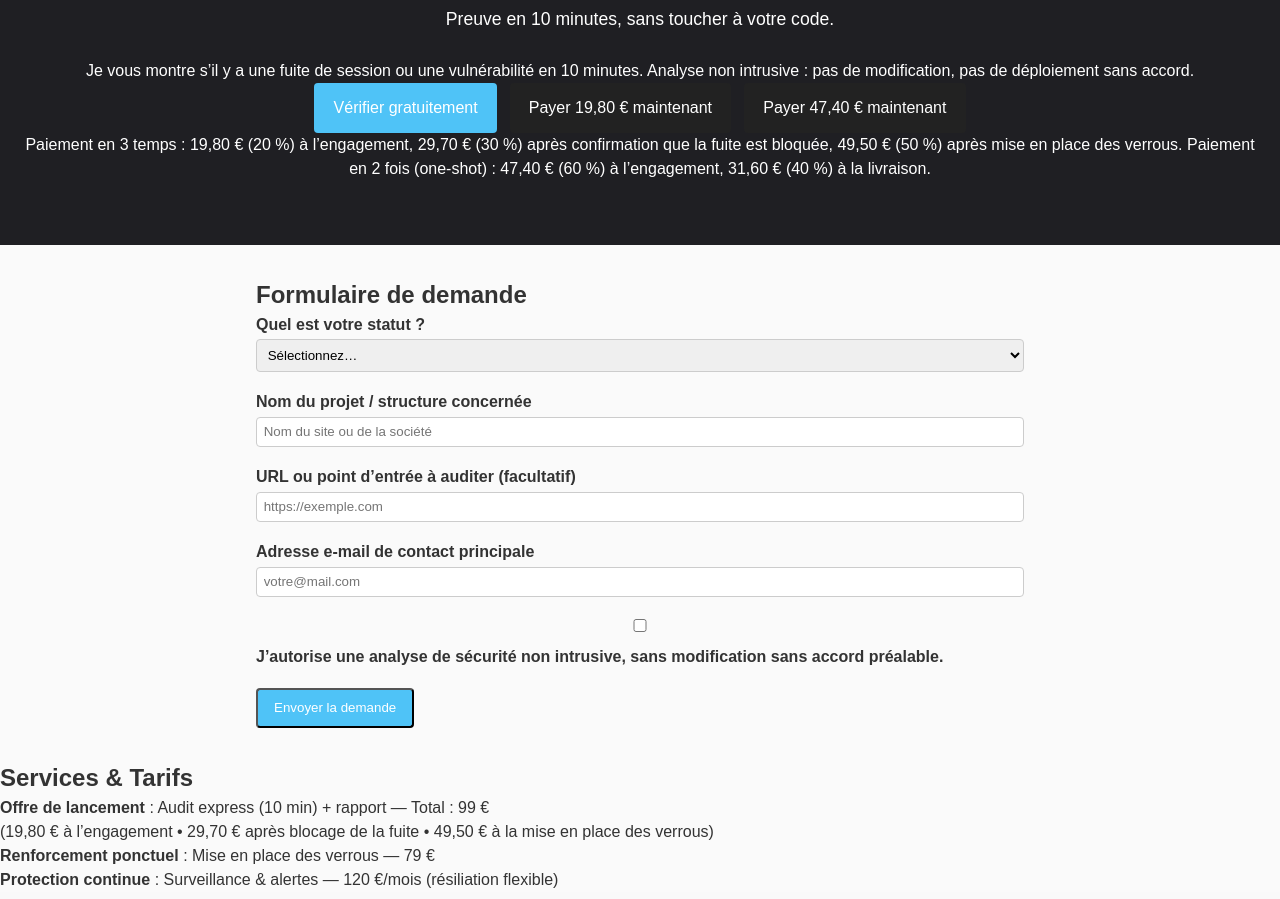
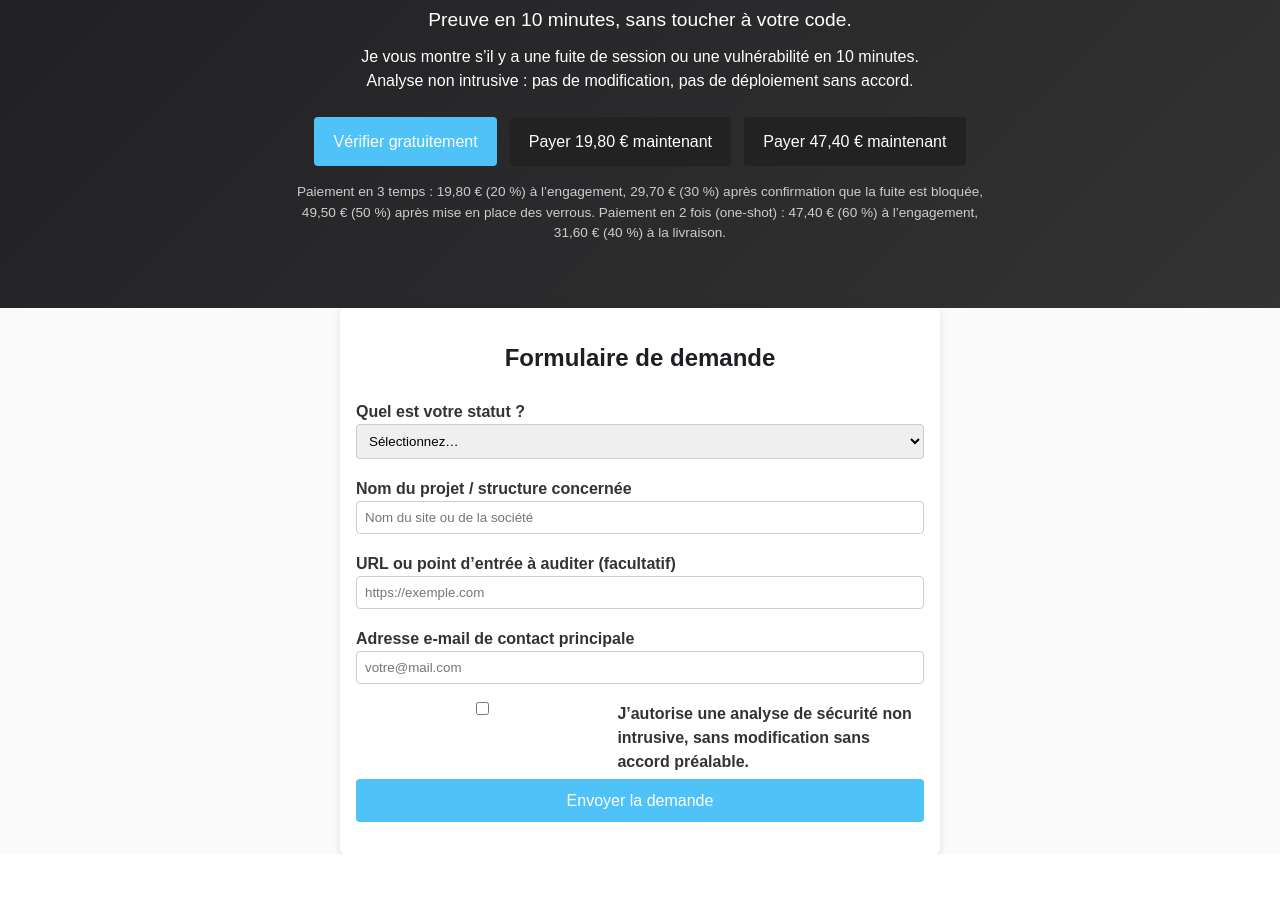
Before and after one commit to Laabati/verification-nyvyasecure, a plain HTML site: page index.html in a window 1280 px wide. Shown: the part 192-1091 px from the top of the page. Drawn offline with Linux system fonts and the light colour scheme.

Commit message:
Add complete styling for premium landing page

```diff
--- a/style.css
+++ b/style.css
@@ -1,4 +1,5 @@
-* { margin:0; padding:0; box-sizing:border-box; }
+/* reset minimal */
+* { margin: 0; padding: 0; box-sizing: border-box; }
 body {
   font-family: sans-serif;
   color: #333;
@@ -10,7 +11,7 @@ body {
 .hero {
   padding: 4em 1em;
   text-align: center;
-  background: #1f1f23;
+  background: linear-gradient(135deg, #1f1f23, #333);
   color: #fff;
 }
 .logo-text {
@@ -25,8 +26,19 @@ body {
   margin-bottom: 0.5em;
 }
 .subheading {
-  margin-bottom: 1.5em;
-  font-size: 1.1em;
+  margin-bottom: 0.5em;
+  font-size: 1.2em;
+}
+.intro {
+  max-width: 600px;
+  margin: 0 auto 1.5em;
+  font-size: 1em;
+}
+.note {
+  font-size: 0.85em;
+  color: #ccc;
+  max-width: 700px;
+  margin: 1em auto 0;
 }
 
 /* CTA */
@@ -35,24 +47,32 @@ body {
   flex-wrap: wrap;
   justify-content: center;
   gap: 0.8em;
+  margin-bottom: 1em;
 }
 .btn {
-  display: inline-block;
   padding: 0.8em 1.2em;
   background: #4fc3f7;
   color: #fff;
   border-radius: 4px;
   text-decoration: none;
-  transition: opacity .2s;
+  transition: opacity 0.2s;
 }
-.btn:hover { opacity: .8; }
+.btn:hover { opacity: 0.8; }
 .btn-pay { background: #222; }
 
-/* FORM */
+/* FORM SECTION */
 .form-section {
   padding: 2em 1em;
-  max-width: 800px;
+  max-width: 600px;
   margin: 0 auto;
+  background: #fff;
+  border-radius: 6px;
+  box-shadow: 0 2px 8px rgba(0,0,0,0.1);
+}
+.form-section h2 {
+  text-align: center;
+  margin-bottom: 1em;
+  color: #1f1f23;
 }
 .form-section form label {
   display: block;
@@ -62,20 +82,57 @@ body {
 .form-section input,
 .form-section select {
   width: 100%;
-  padding: 0.5em;
-  margin-top: 0.2em;
+  padding: 0.6em;
   margin-bottom: 1em;
   border: 1px solid #ccc;
   border-radius: 4px;
 }
+.form-section .checkbox {
+  display: flex;
+  align-items: flex-start;
+  gap: 0.5em;
+}
 .form-section button {
-  margin-top: 1em;
+  display: block;
+  width: 100%;
+  padding: 0.8em;
+  background: #4fc3f7;
+  color: #fff;
+  border: none;
+  border-radius: 4px;
+  font-size: 1em;
+}
+
+/* SERVICES & TARIFS */
+.services {
+  padding: 3em 1em;
+  background: #fff;
+}
+.services h2 {
+  text-align: center;
+  margin-bottom: 1em;
+  color: #1f1f23;
+}
+.services ul {
+  max-width: 700px;
+  margin: 0 auto;
+  list-style: none;
+  padding-left: 0;
+}
+.services li {
+  margin-bottom: 1em;
+  font-size: 1em;
+  line-height: 1.4;
+}
+.services li strong {
+  display: block;
+  margin-bottom: 0.3em;
 }
 
 /* FAQ */
 .faq {
   padding: 2em 1em;
-  background: #f9f9f9;
+  background: #f5f5f5;
 }
 .faq h2 {
   text-align: center;
@@ -104,6 +161,7 @@ body {
 .contact-legal h2 {
   margin-bottom: 0.5em;
   color: #1f1f23;
+  text-align: center;
 }
 .contact-legal p {
   margin-bottom: 0.5em;
```
